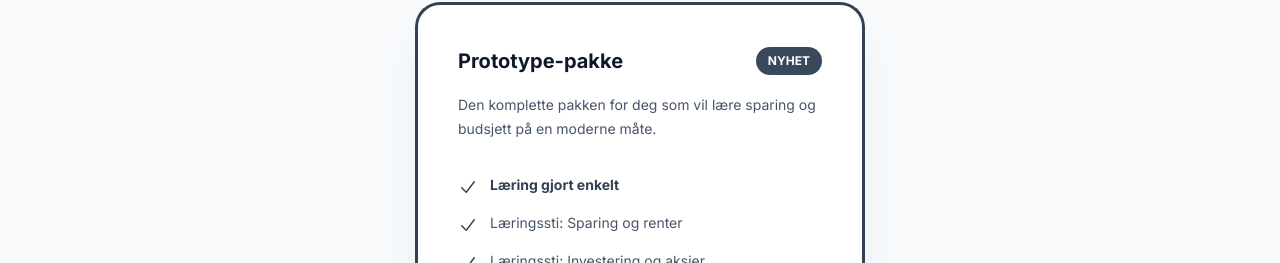
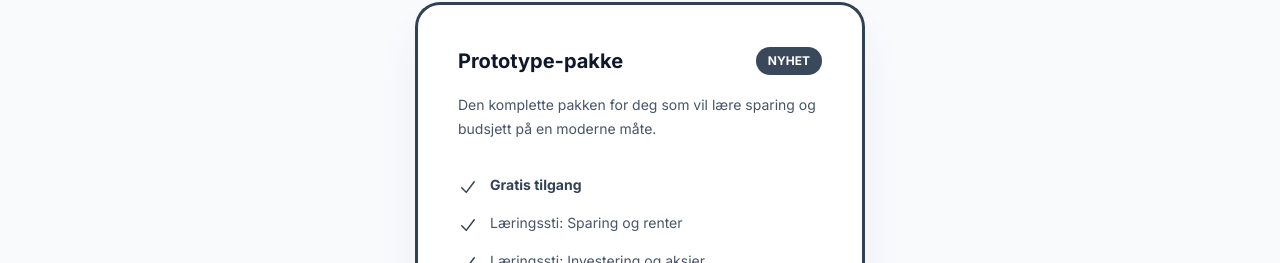
Before and after one commit to martiniusdh/-koakademietub, a React (Vite) app: page / in a window 1280 px wide. Shown: the part 1263-1526 px from the top of the page. Built offline with nearby package versions, Linux system fonts and the light colour scheme.

Commit message:
fix: Replace learning text with 'Gratis tilgang'

```diff
--- a/components/PackagesPage.tsx
+++ b/components/PackagesPage.tsx
@@ -46,7 +46,7 @@ const PackagesPage: React.FC<PackagesPageProps> = ({ onUnlock }) => {
 
               <div className="grid gap-6">
                 {[
-                  { title: 'Enkel læring', desc: 'Læring gjort enkelt' },
+                  { title: 'Gratis tilgang', desc: 'Gratis tilgang' },
                   { title: 'Interaktive Stier', desc: 'Gå gjennom moduler med quizer og realistiske scenarioer.' },
                   { title: 'Fremdriftsmåling', desc: 'Se nøyaktig hvor mye du har lært og hva som gjenstår.' }
                 ].map((item, i) => (
@@ -79,7 +79,7 @@ const PackagesPage: React.FC<PackagesPageProps> = ({ onUnlock }) => {
 
                     <ul role="list" className="mt-10 space-y-4 text-base leading-7 text-slate-600">
                       {[
-                        'Enkel læring',
+                        'Gratis tilgang',
                         'Læringssti: Sparing og renter',
                         'Læringssti: Investering og aksjer',
                         'Læringssti: Budsjett og pengebruk',
--- a/components/Products.tsx
+++ b/components/Products.tsx
@@ -30,7 +30,7 @@ const Products: React.FC<ProductsProps> = ({ hasAccess, onUnlock }) => {
 
               <ul role="list" className="mt-8 space-y-3 text-sm leading-6 text-slate-600">
                 {[
-                  'Læring gjort enkelt',
+                  'Gratis tilgang',
                   'Læringssti: Sparing og renter',
                   'Læringssti: Investering og aksjer',
                   'Læringssti: Budsjett og pengebruk',
@@ -41,7 +41,7 @@ const Products: React.FC<ProductsProps> = ({ hasAccess, onUnlock }) => {
                     <svg className="h-6 w-5 flex-none text-logo-blue mt-0.5" viewBox="0 0 20 20" fill="currentColor">
                       <path fillRule="evenodd" d="M16.704 4.176a.75.75 0 01.143 1.052l-8 10.5a.75.75 0 01-1.127.075l-4.5-4.5a.75.75 0 011.06-1.06l3.894 3.893 7.48-9.817a.75.75 0 011.05-.143z" clipRule="evenodd" />
                     </svg>
-                    <span className={feature === 'Læring gjort enkelt' ? 'font-bold text-logo-blue' : ''}>{feature}</span>
+                    <span className={feature === 'Gratis tilgang' ? 'font-bold text-logo-blue' : ''}>{feature}</span>
                   </li>
                 ))}
               </ul>
```
